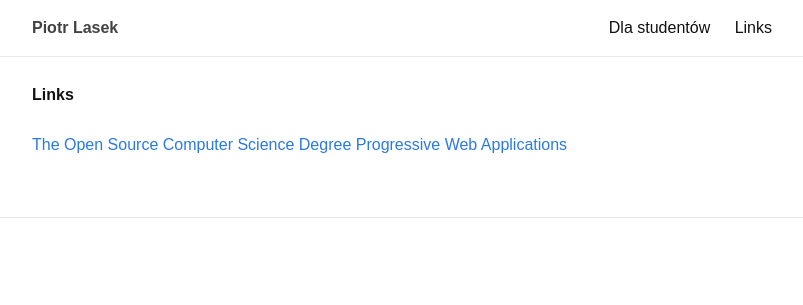
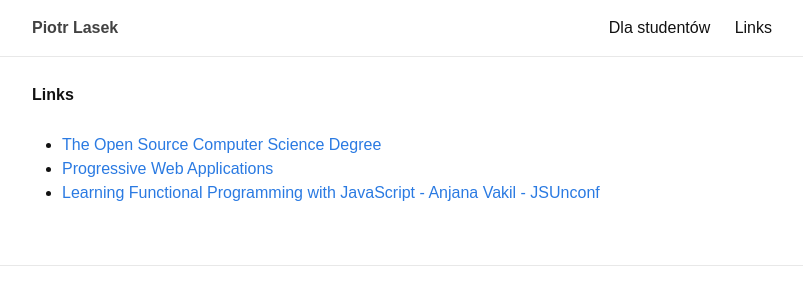
Before and after one commit to piotrlasek/piotrlasek.github.io, a Jekyll site: the page built from links.md, in a window 1280 px wide. Shown: the top 305 px of the page, without its empty margins (238-1041 px from the left). Built offline with Jekyll 4.4.1, drawn with Linux system fonts in a browser that asks for light colours.

Commit message:
Update links.md

```diff
--- a/links.md
+++ b/links.md
@@ -4,5 +4,6 @@ title: Links
 permalink: /links`/
 ---
 
-[The Open Source Computer Science Degree](https://github.com/ForrestKnight/open-source-cs)
-[Progressive Web Applications](https://developers.google.com/web/progressive-web-apps/desktop)
+* [The Open Source Computer Science Degree](https://github.com/ForrestKnight/open-source-cs)
+* [Progressive Web Applications](https://developers.google.com/web/progressive-web-apps/desktop)
+* [Learning Functional Programming with JavaScript - Anjana Vakil - JSUnconf](https://www.youtube.com/watch?v=e-5obm1G_FY&t=44s)
```
